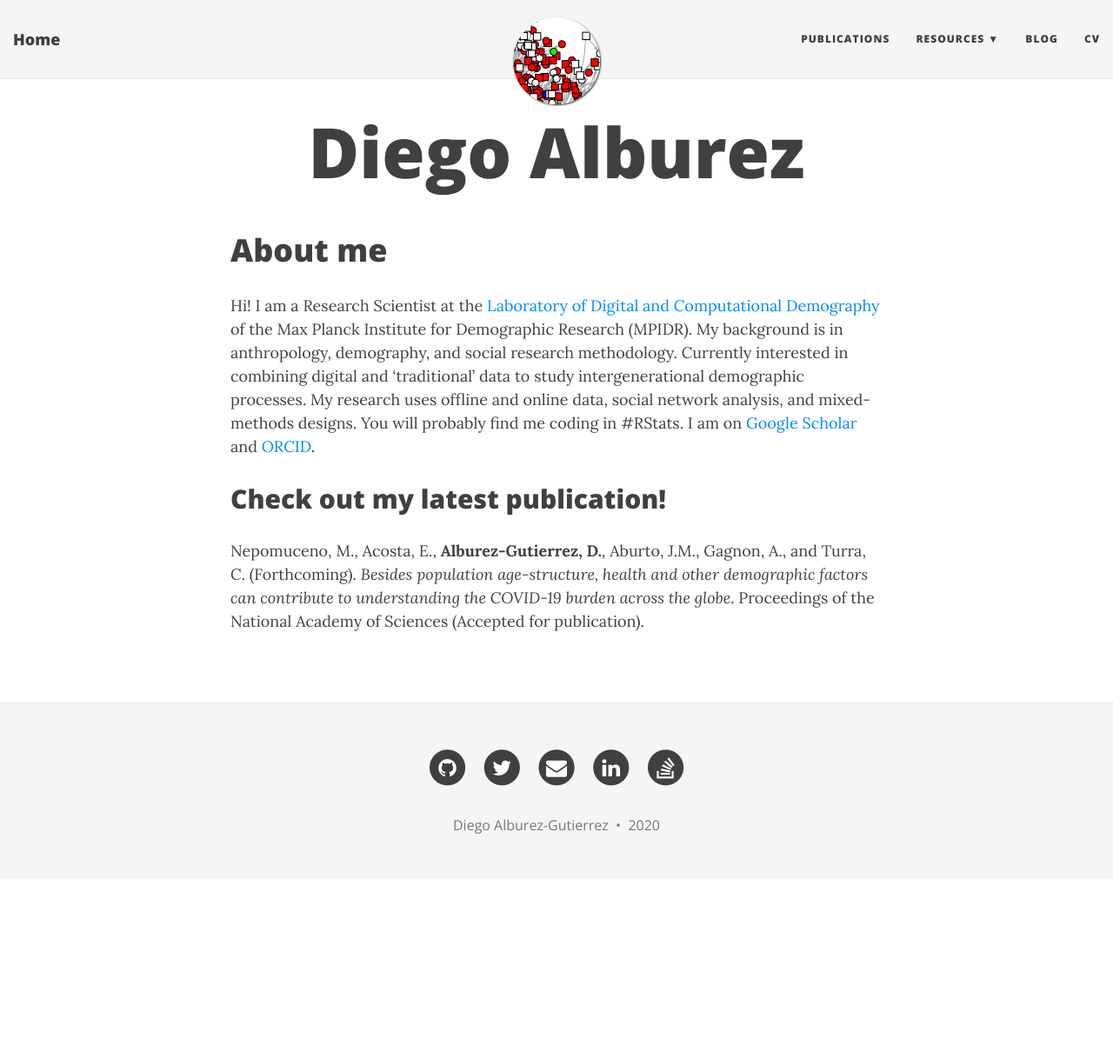
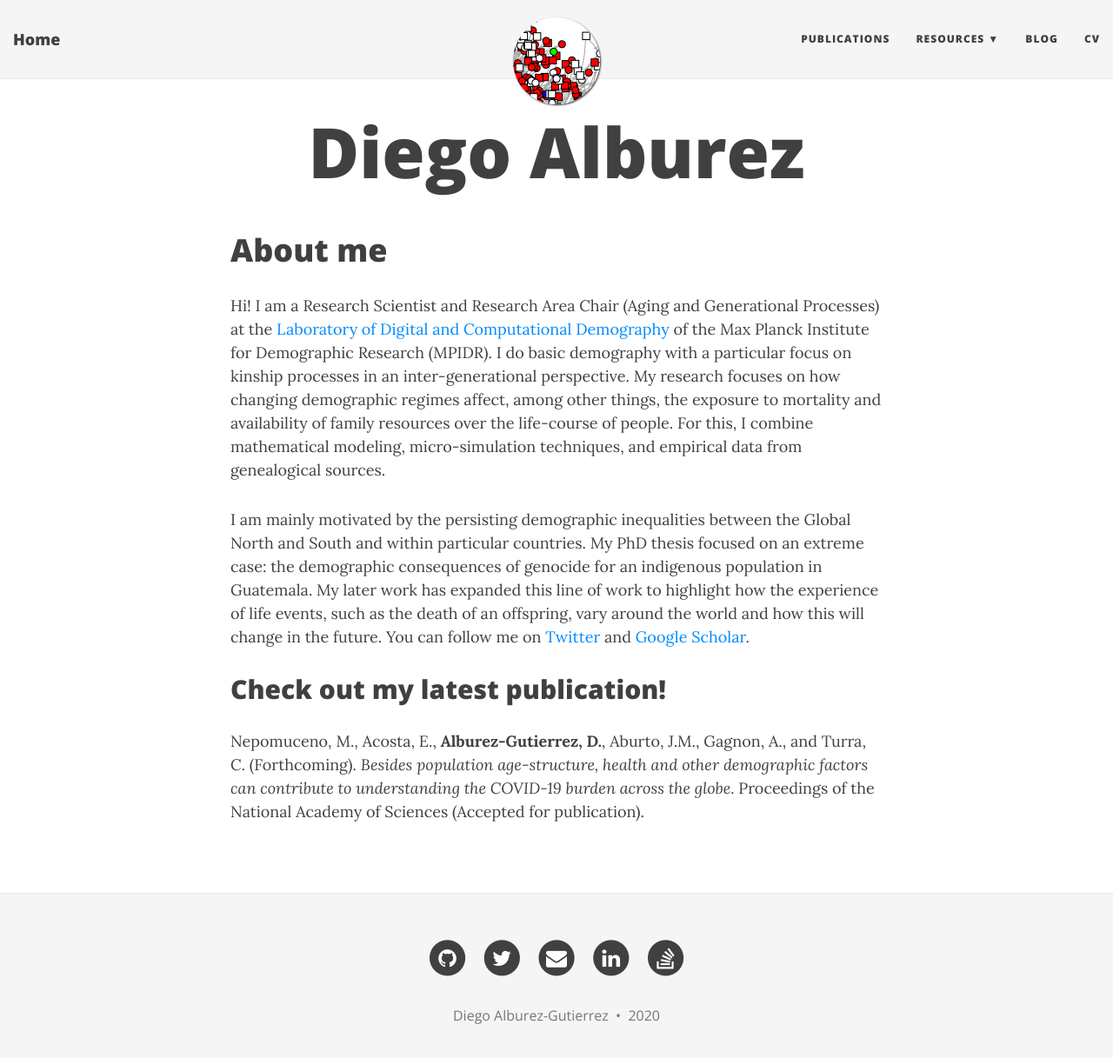
Before and after one commit to alburezg/alburezg.github.io, a Jekyll site: the page built from index.md, in a window 1280 px wide and 1230 px high. Shown: the top 1217 px of the window at 87% size. Built offline with Jekyll 4.4.1, drawn with Linux system fonts in a browser that asks for light colours; nearby versions of some CDN libraries.

Commit message:
updated index

```diff
--- a/index.md
+++ b/index.md
@@ -5,7 +5,17 @@ path: ""
 
 # About me
 
-Hi! I am a Research Scientist at the [Laboratory of Digital and Computational Demography](https://www.demogr.mpg.de/en/laboratories/digital_and_computational_demography_5555/default.htm) of the Max Planck Institute for Demographic Research (MPIDR). My background is in anthropology, demography, and social research methodology. Currently interested in combining digital and 'traditional' data to study intergenerational demographic processes. My research uses offline and online data, social network analysis, and mixed-methods designs. You will probably find me coding in #RStats. I am on [Google Scholar](https://scholar.google.co.uk/citations?hl=en&user=uyx520sAAAAJ&view_op=list_works&gmla=AJsN-F5Qqb0hd3B0qivi8Hgo906iqIDsIV4_AoQ_AXo4d7tK9JWn3vD5Uh_DdsT3nJNg_fWgYuma6tRQ83kVBljTd346Abk1aRJ77fnNsqC1GPM4jlU03Pc) and [ORCID](http://orcid.org/0000-0002-9823-5179).
+Hi! I am a Research Scientist and Research Area Chair (Aging and Generational Processes) at the [Laboratory of Digital and Computational Demography](https://www.demogr.mpg.de/en/laboratories/digital_and_computational_demography_5555/default.htm) of the Max Planck Institute for Demographic Research (MPIDR).
+I do basic demography with a particular focus on kinship processes in an inter-generational perspective.
+My research focuses on how changing demographic regimes affect, among other things, the exposure to mortality and availability of family resources over the life-course of people.
+For this, I combine mathematical modeling, micro-simulation techniques, and empirical data from genealogical sources.
+
+
+I am mainly motivated by the persisting demographic inequalities between the Global North and South and within particular countries.
+My PhD thesis focused on an extreme case: the demographic consequences of genocide for an indigenous population in Guatemala.
+My later work has expanded this line of work to highlight how the experience of life events, such as the death of an offspring, vary around the world and how this will change in the future.
+You can follow me on [Twitter](https://twitter.com/d_alburez) and [Google Scholar](https://scholar.google.co.uk/citations?hl=en&user=uyx520sAAAAJ&view_op=list_works&gmla=AJsN-F5Qqb0hd3B0qivi8Hgo906iqIDsIV4_AoQ_AXo4d7tK9JWn3vD5Uh_DdsT3nJNg_fWgYuma6tRQ83kVBljTd346Abk1aRJ77fnNsqC1GPM4jlU03Pc).
+
 
 ## 	Check out my latest publication!
 
```
